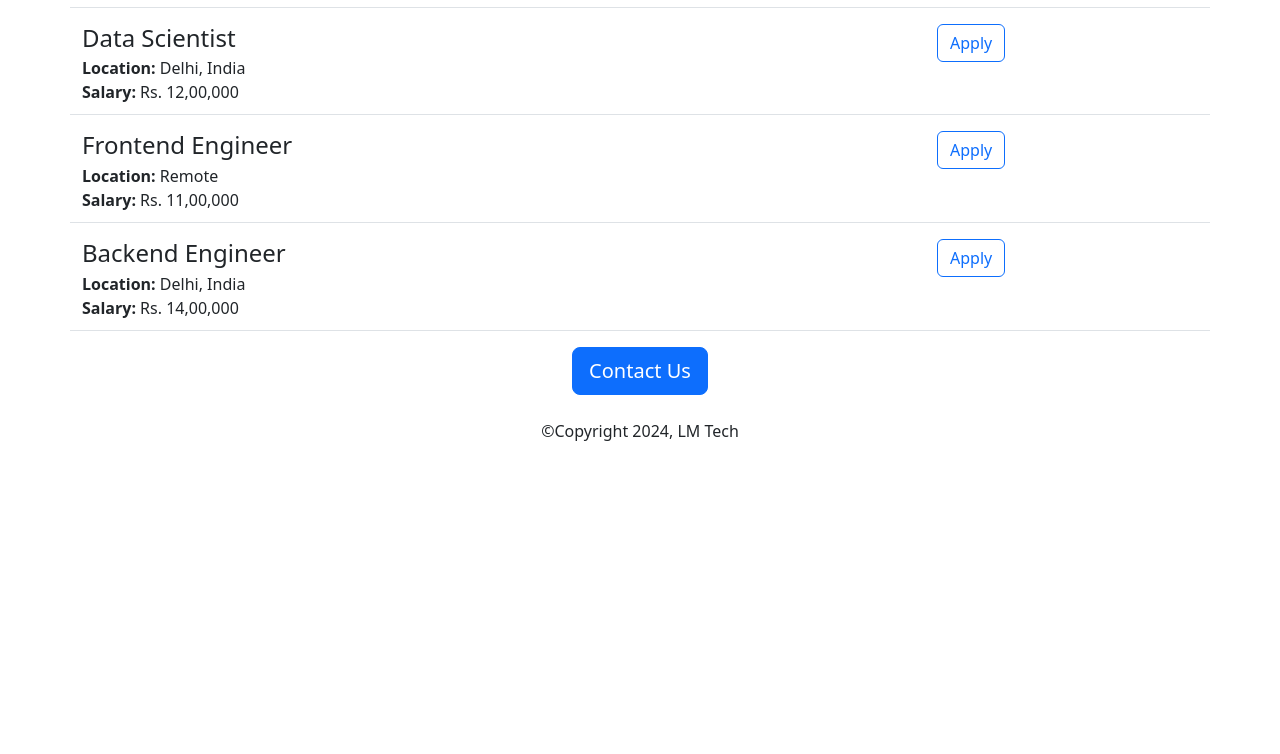
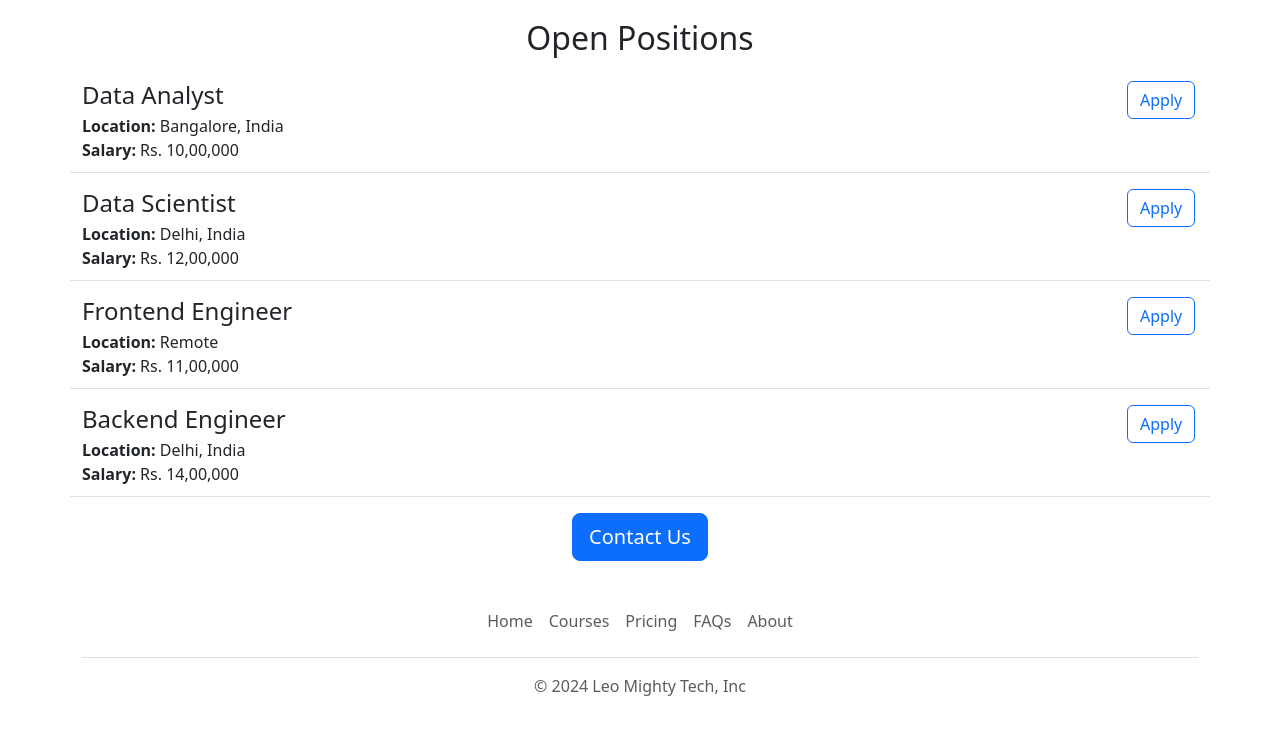
Before and after one commit to Parav-S/Careers-Website, a Flask app: page / in a window 1280 px wide. Shown: the part 809-1563 px from the top of the page. Before the commit the page ends 1250 px from the top, so only its background shows below. Run offline with Flask 3, Linux system fonts and the light colour scheme.

Commit message:
functional and aesthetic improvements

```diff
--- /dev/null
+++ b/templates/footer.html
@@ -0,0 +1,12 @@
+<div class="container">
+  <footer class="py-3 my-4">
+    <ul class="nav justify-content-center border-bottom pb-3 mb-3">
+      <li class="nav-item"><a href="#" class="nav-link px-2 text-body-secondary">Home</a></li>
+      <li class="nav-item"><a href="#" class="nav-link px-2 text-body-secondary">Courses</a></li>
+      <li class="nav-item"><a href="#" class="nav-link px-2 text-body-secondary">Pricing</a></li>
+      <li class="nav-item"><a href="#" class="nav-link px-2 text-body-secondary">FAQs</a></li>
+      <li class="nav-item"><a href="#" class="nav-link px-2 text-body-secondary">About</a></li>
+    </ul>
+    <p class="text-center text-body-secondary">&copy; 2024 Leo Mighty Tech, Inc</p>
+  </footer>
+</div>
--- a/templates/home.html
+++ b/templates/home.html
@@ -15,14 +15,21 @@
     </style>
   </head>
   <body>
+    {% include 'nav.html' %}
+    <img class='img-fluid' id='banner' src='https://ee72acb9-1327-4d2e-9291-9f0f683c595f-00-1jtj9beasltwj.pike.replit.dev/static/banner.jpg'>
+    <div class='container'>
+      <h1 class='text-center mt-2 mb-4'>Leo Mighty Careers</h1>
+      <div class="row" style="margin-bottom:18px;">
+        <div class="col-md-8">
+      <p class='lead'>
+        Lorem ipsum dolor sit amet, consectetur adipiscing elit, sed do eiusmod tempor incididunt ut labore et dolore magna aliqua. Ut enim ad minim veniam, quis nostrud exercitation ullamco laboris nisi ut aliquip ex ea commodo consequat. Duis aute irure dolor in reprehenderit in voluptate velit esse cillum dolore eu fugiat nulla pariatur. Excepteur sint occaecat cupidatat non proident, sunt in culpa qui officia deserunt mollit anim id est laborum. Duis aute irure dolor in reprehenderit in voluptate velit esse cillum dolore eu fugiat nulla pariatur. Excepteur sint occaecat cupidatat non proident, sunt in culpa qui officia deserunt mollit anim id est laborum.
+      </p>
+        </div>
+        <div class="d-none d-md-block col-md-4">
+          <img src="/static/pwt.jpg" style="height:260px; width:380px; border-radius:4px;" align="right">
+        </div>
+      </div>
 
-    <div class='container'>
-      <h1 class='text-center mt-2 mb-4'>Leo Mighty</h1>
-      <img class='img-fluid' id='banner' src='https://ee72acb9-1327-4d2e-9291-9f0f683c595f-00-1jtj9beasltwj.pike.replit.dev/static/banner.jpg'>
-      <h2 class='text-center mt-2 mb-4'>About Leo Mighty</h2>
-      <p class='lead'>
-        Lorem ipsum dolor sit amet, consectetur adipiscing elit, sed do eiusmod tempor incididunt ut labore et dolore magna aliqua. Ut enim ad minim veniam, quis nostrud exercitation ullamco laboris nisi ut aliquip ex ea commodo consequat. Duis aute irure dolor in reprehenderit in voluptate velit esse cillum dolore eu fugiat nulla pariatur. Excepteur sint occaecat cupidatat non proident, sunt in culpa qui officia deserunt mollit anim id est laborum.
-      </p>
       <h2 class='text-center mt-2 mb-4'>Open Positions</h2>
 
       <div>
@@ -31,11 +38,9 @@
         {% endfor %}
       </div>
       <div class='text-center'>
-      <button class="btn btn-primary btn-lg">Contact Us</button>
-        <p class='mt-4'>
-          ©Copyright 2024, LM Tech
-        </p>
+      <a href="mailto:paravsharma02@gmail.com?subject=Question%20about%20Job%20opening!&body=My%20name%3A%0D%0AMy%20question%3A" class="btn btn-primary btn-lg">Contact Us</a>
       </div>
     </div>
+    {% include 'footer.html' %}
   </body>
 </html>
--- a/templates/jobitem.html
+++ b/templates/jobitem.html
@@ -1,6 +1,6 @@
 <div class="border-bottom row" style="margin-bottom:16px; padding-bottom:10px;">
 
-  <div class="col-9">
+  <div class="col-11">
     <h4 style="margin-bottom:4px;"> {{ job['title'] }} </h4>
     <div>
       <b>Location:</b> {{ job['location'] }}
@@ -11,7 +11,7 @@
     </div>
     {% endif %}
   </div>
-  <div class="col-3">
-    <button type="button" class="btn btn-outline-primary">Apply</button>
+  <div class="col-1">
+    <a href="mailto:paravsharma02@gmail.com?subject=Application%20for%20{{job['title']}}&body=My%20name%3A%0D%0AMy%20resume%20link%3A%0D%0AMy%20linkedin%20profile%3A" type="button" class="btn btn-outline-primary float-right align-middle">Apply</a>
   </div>
 </div>
--- /dev/null
+++ b/templates/nav.html
@@ -0,0 +1,9 @@
+<nav class="navbar shadow-sm fixed-top bg-white">
+  <div class="container-fluid">
+    <a class="navbar-brand" href="#">
+      <img src="/static/logo.jpg" width="40" height="42" style="border-radius:50%" class="d-inline-block align-text-middle">
+      Leo Mighty
+    </a>
+  </div>
+</nav>
+<div style="height:68px"></div>
```
Also changed, not shown: static/logo.jpg (added), 1 other file.
